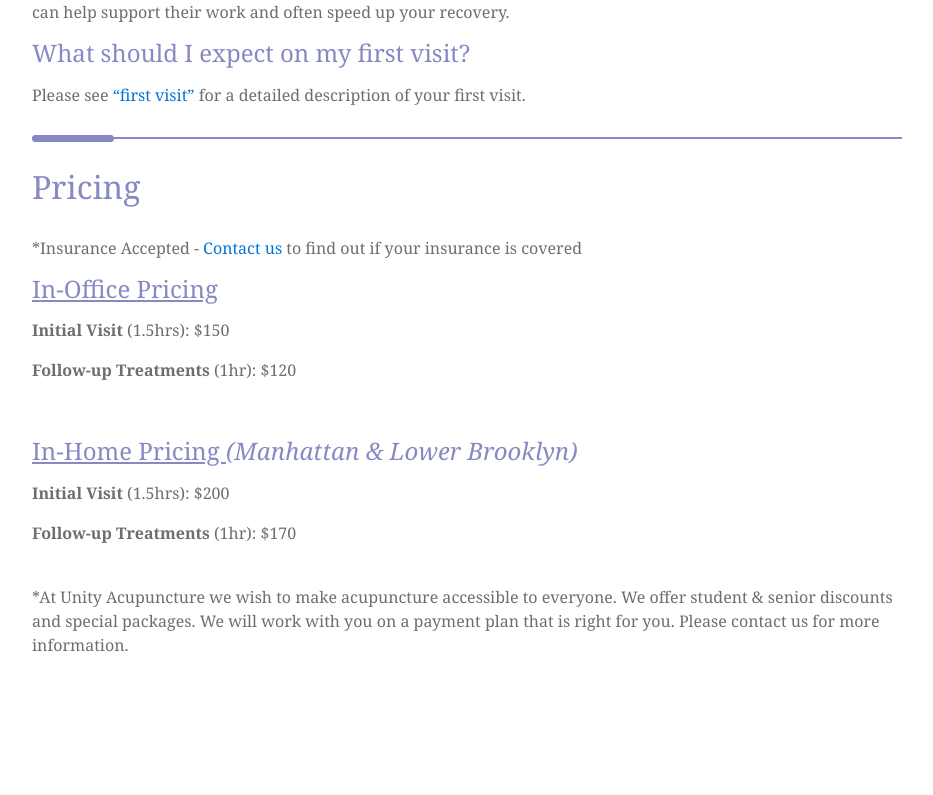
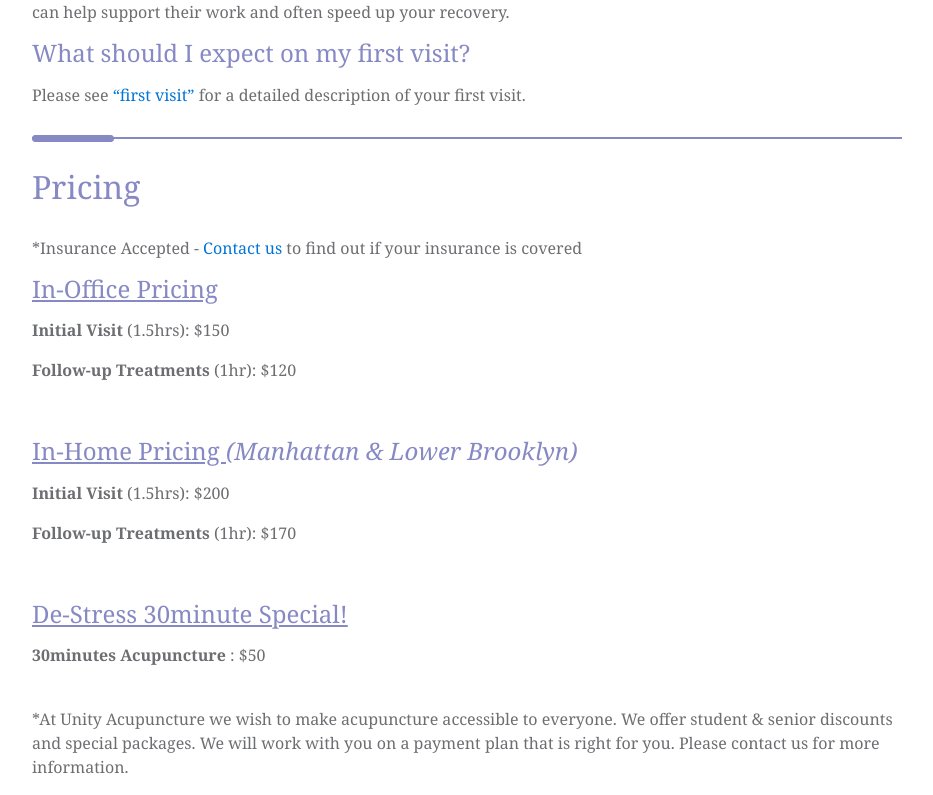
Before and after one commit to jrohland/unityacupuncture, a plain HTML site: page services.html in a window 1280 px wide. Shown: the part 3373-4168 px from the top of the page, without its empty margins (293-1226 px from the left). Before the commit the page ends 4046 px from the top, so only its background shows below. Drawn offline with Linux system fonts and the light colour scheme.

Commit message:
Pricing update

```diff
--- a/services.html
+++ b/services.html
@@ -190,6 +190,11 @@
 
           <p><strong>Follow-up Treatments</strong> (1hr): $170</p><br>
 
+          <p><h4><u> De-Stress 30minute Special! </u></h4></p>
+          <p><strong> 30minutes Acupuncture </strong>: $50</p><br>
+
+
+
 
           <p>*At Unity Acupuncture we wish to make acupuncture accessible to everyone. We offer student &amp; senior discounts and special packages. We will work with you on a payment plan that is right for you. Please contact us for more information.</p>
 
```
